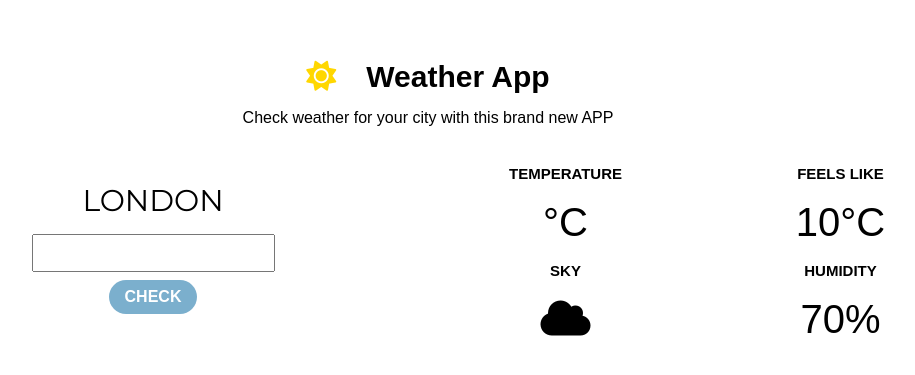
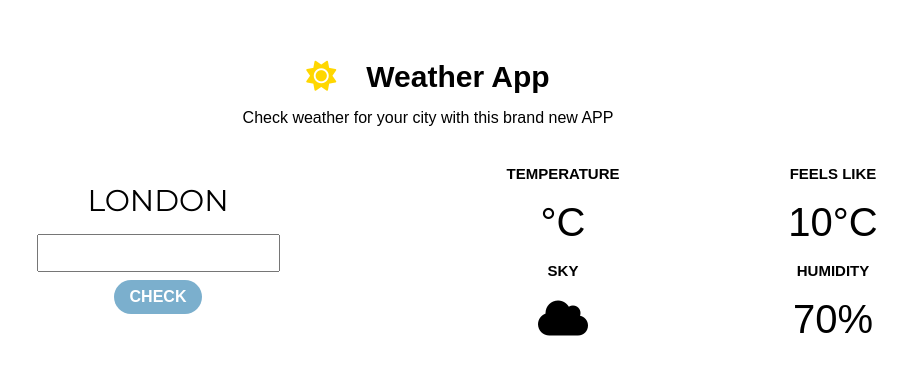
Before and after one commit to Wonski312/weatherAPI, a plain HTML site: page index.html in a window 1280 px wide. Shown: the part 195-570 px from the top of the page, without its empty margins (212-1127 px from the left). Drawn offline with Linux system fonts and the light colour scheme; no server answers.

Commit message:
added padding to wrapper

```diff
--- a/scss/style.scss
+++ b/scss/style.scss
@@ -27,7 +27,7 @@ body{
 	max-width: 1100px;
 	width: 100%;
 	margin: 0 auto;
-
+	padding: 2em 1em;
 	display: grid;
 	grid-template-columns: 1fr 1fr;
 	grid-template-rows: repeat(4,1fr);
```
Also changed, not shown: css/style.css, 1 other file.
